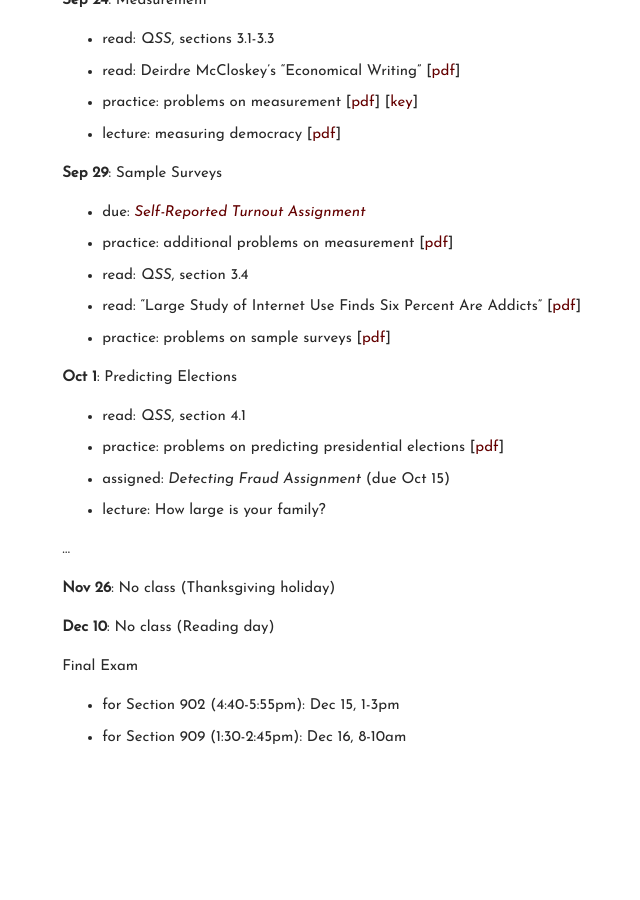
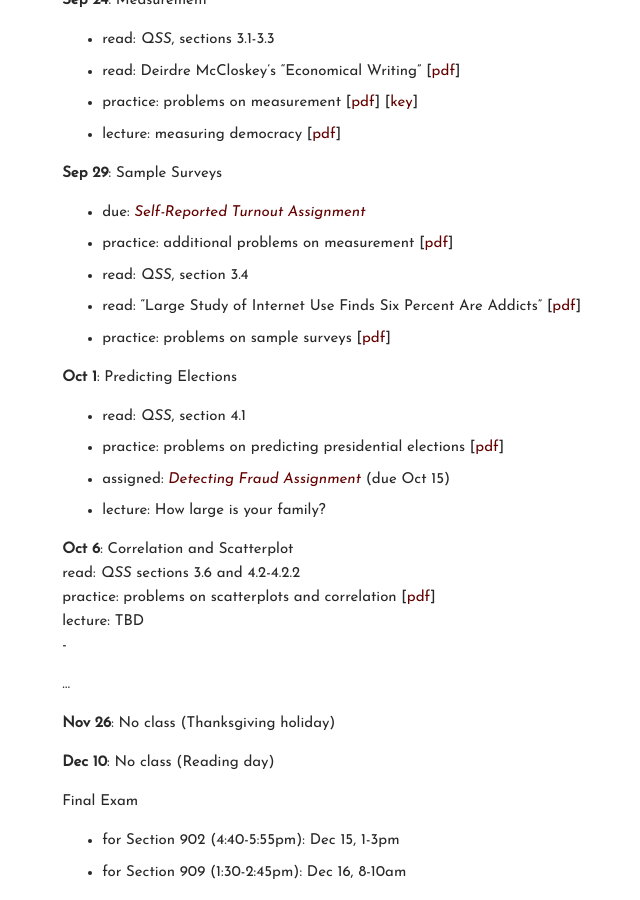
Before and after one commit to carlislerainey/carlislerainey.github.io, a Jekyll site: the page built from teaching/pols-209/index.md, in a window 1280 px wide and 900 px high, scrolled down 2021 px. Shown: the whole window, without its empty margins (400-1040 px from the left). Built offline with Jekyll 4.4.1, drawn with Linux system fonts in a browser that asks for light colours; before the commit the page ends 2786 px from its top, so only the background shows below that.

Commit message:
update through correlation

```diff
--- a/teaching/pols-209/index.md
+++ b/teaching/pols-209/index.md
@@ -91,8 +91,14 @@ Note that the assignments should be done *before* class on the date they are lis
 **Oct 1**: Predicting Elections
 - read: *QSS*, section 4.1
 - practice: problems on predicting presidential elections  [[pdf](files/pp-prediction.pdf)]
-- assigned: *Detecting Fraud Assignment* (due Oct 15)
+- assigned: [*Detecting Fraud Assignment*](files/wa2.pdf) (due Oct 15)
 - lecture: How large is your family?
+
+**Oct 6**: Correlation and Scatterplot
+read: *QSS* sections 3.6 and 4.2-4.2.2
+practice: problems on scatterplots and correlation [[pdf](files/pp-scatterplots.pdf)]
+lecture: TBD
+-
 
 ...
 
```
Also changed, not shown: 2 other files.
